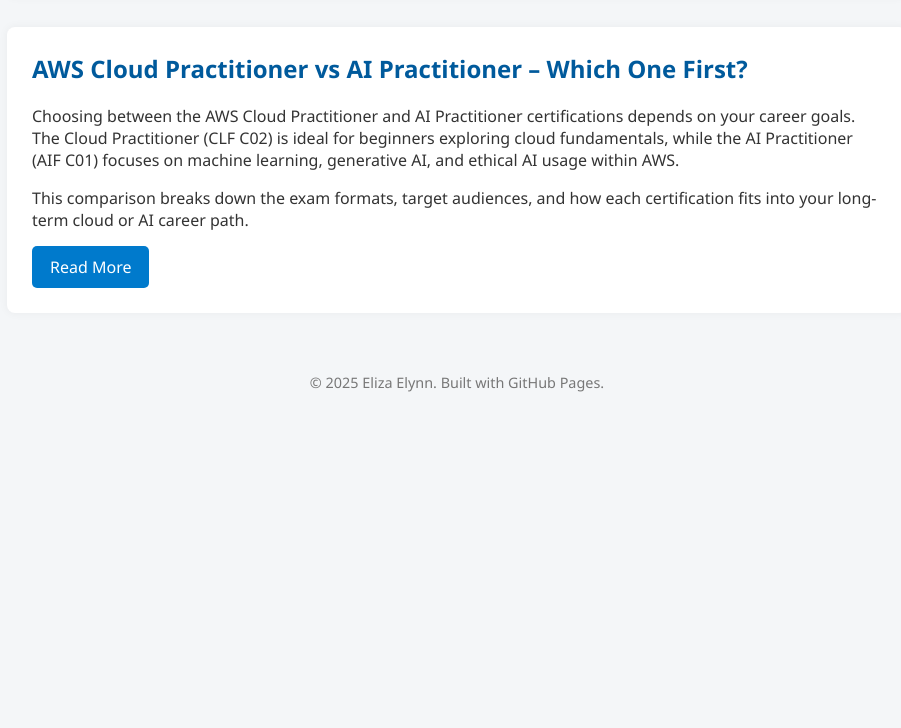
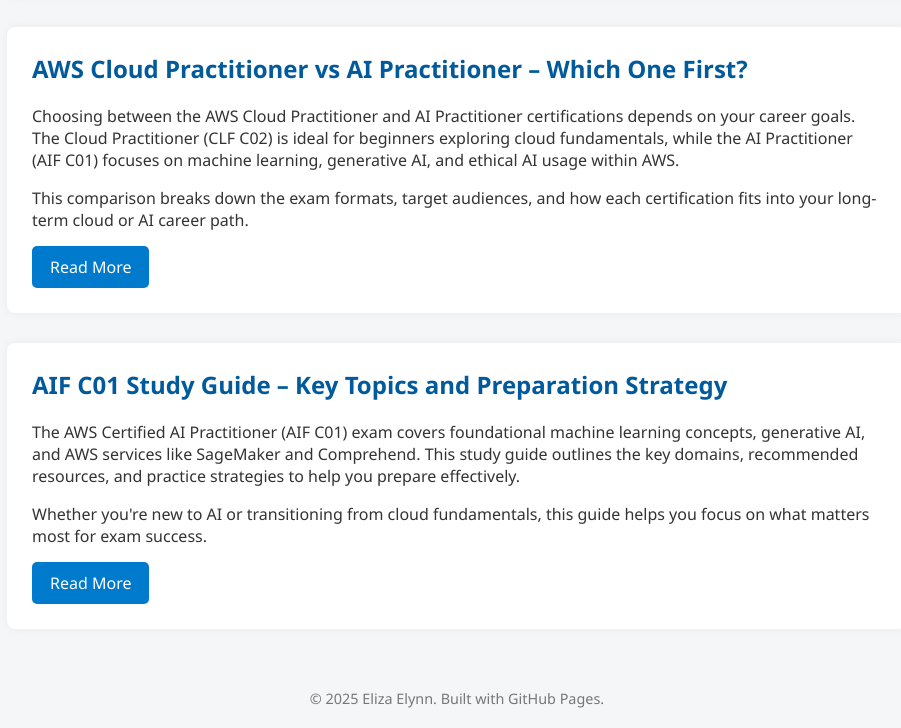
Before and after one commit to elizaelynn-design/elizaelynn-design.github.io, a plain HTML site: page blog.html in a window 1280 px wide. Shown: the part 389-1117 px from the top of the page, without its empty margins (183-1084 px from the left). Before the commit the page ends 801 px from the top, so only its background shows below. Drawn offline with Linux system fonts and the light colour scheme.

Commit message:
Update blog.html

```diff
--- a/blog.html
+++ b/blog.html
@@ -106,6 +106,13 @@
   <p>This comparison breaks down the exam formats, target audiences, and how each certification fits into your long-term cloud or AI career path.</p>
   <a class="read-more" href="aws-ai-vs-cloud-practitioner.html">Read More</a>
 </div>
+    <div class="blog-card">
+  <h2>AIF C01 Study Guide – Key Topics and Preparation Strategy</h2>
+  <p>The AWS Certified AI Practitioner (AIF C01) exam covers foundational machine learning concepts, generative AI, and AWS services like SageMaker and Comprehend. This study guide outlines the key domains, recommended resources, and practice strategies to help you prepare effectively.</p>
+  <p>Whether you're new to AI or transitioning from cloud fundamentals, this guide helps you focus on what matters most for exam success.</p>
+  <a class="read-more" href="aif-c01-study-guide.html">Read More</a>
+</div>
+
 
 
   </div>
```
